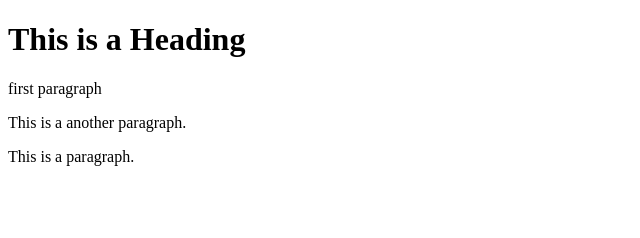
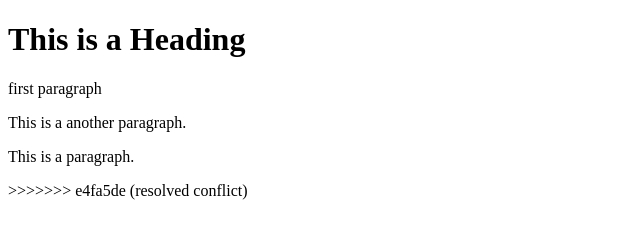
Before and after one commit to RoyW08/learning-git, a plain HTML site: page index.html in a window 1280 px wide. Shown: the whole page, without its empty margins (0-640 px from the left). Drawn offline with Linux system fonts and the light colour scheme.

Commit message:
resolved conflict

```diff
--- a/index.html
+++ b/index.html
@@ -8,5 +8,6 @@
         <p>first paragraph</p>
         <p>This is a another paragraph.</p>
         <p>This is a paragraph.</p>
+>>>>>>> e4fa5de (resolved conflict)
     </body>
 </html>
```
Also changed, not shown: 2 other files.
